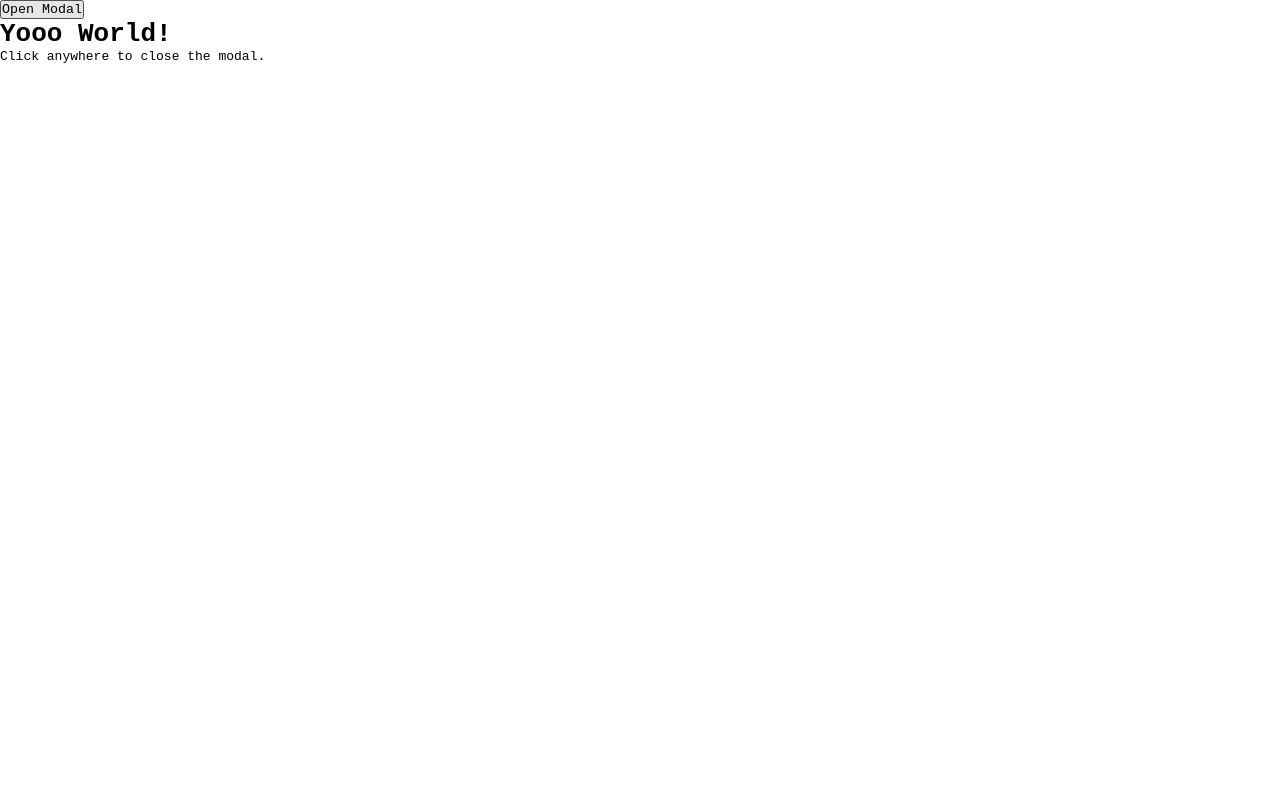
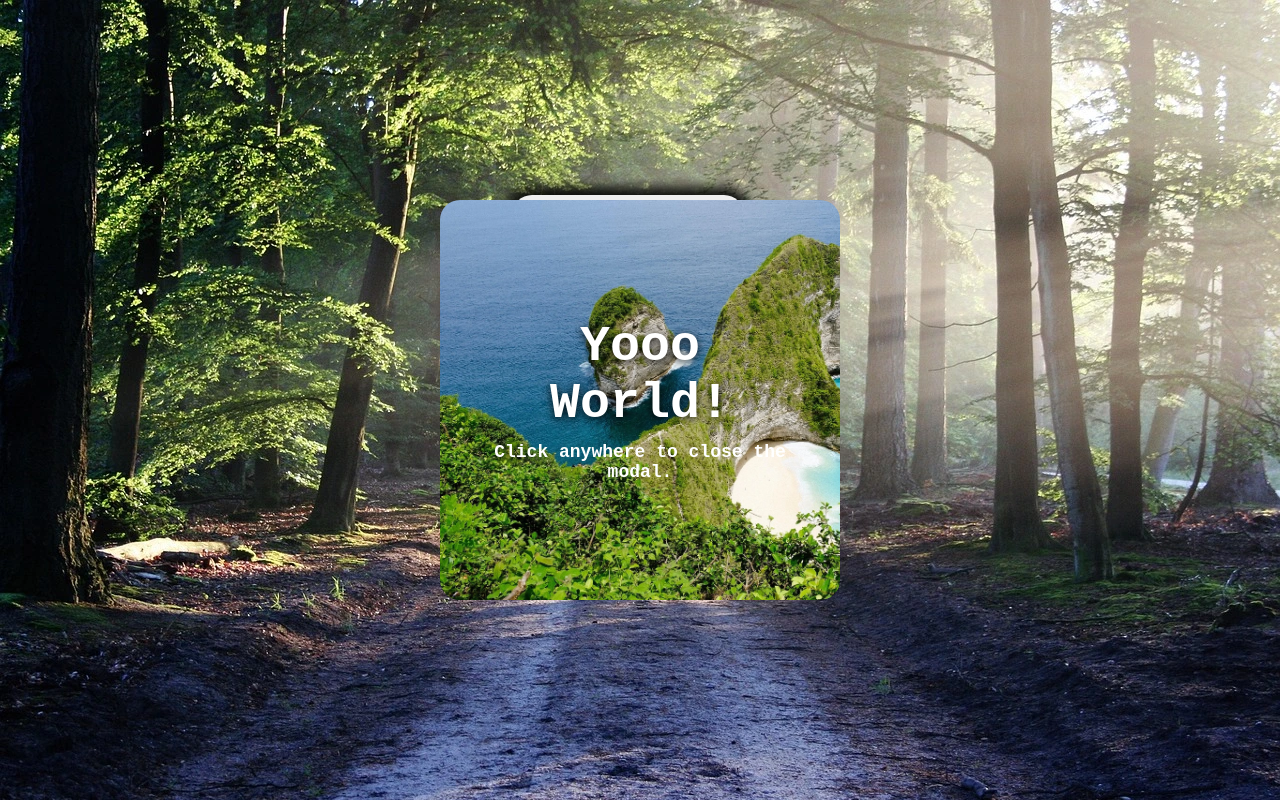
Before and after one commit to Dinu2011Mahi/JavaScript, a plain HTML site: page Simple Project/02-ModalProject/index.html in a window 1280 px wide. Both pictures are taken after a click on the button "Open Modal". Drawn offline with Linux system fonts and the light colour scheme.

Commit message:
full 02-project

```diff
--- a/Simple Project/02-ModalProject/index.html
+++ b/Simple Project/02-ModalProject/index.html
@@ -10,8 +10,8 @@
 
     <button id="openModal">Open Modal</button>
 
-    <div class="model">
-        <div class="model_overlay">
+    <div class="modal">
+        <div class="modal_overlay">
             <div class="modal_content">
                 <h1>Yooo World!</h1>
                 <p>Click anywhere to close the modal.</p>
--- a/Simple Project/02-ModalProject/script.js
+++ b/Simple Project/02-ModalProject/script.js
@@ -0,0 +1,11 @@
+const btnElement = document.querySelector("#openModal");
+const modalElement = document.querySelector(".modal");
+const modalContentElement = modalElement.querySelector(".modal_content");
+
+btnElement.addEventListener('click', () => {
+    modalElement.classList.add("open");
+});
+
+modalContentElement.addEventListener("click", function(){
+    modalElement.classList.remove("open");
+});
--- a/Simple Project/02-ModalProject/style.css
+++ b/Simple Project/02-ModalProject/style.css
@@ -1,10 +1,90 @@
-*{
+* {
     padding: 0;
     margin: 0;
     box-sizing: border-box;
     font-family: monospace;
 }
 
-body{
-    background-image: ;
+body {
+    background-image: url("../../Asset/images/nature.webp");
+    background-size: cover;
+    background-repeat: no-repeat;
+    color: whitesmoke;
 }
+
+button {
+    margin-left: 40vw;
+    margin-right: 40vw;
+    margin-top: 15rem;
+    padding: 2rem;
+    border: 0;
+    border-radius: 20px;
+    font-size: 30px;
+    font-weight: 700;
+    transition: 0.5s;
+    box-shadow: 0 0 12px 8px rgba(0, 0, 0, 0.9);
+    cursor: pointer;
+}
+
+button:hover {
+    /* transform: rotate(-360deg); */
+    padding: 2.5rem;
+    font-size: 35px;
+    color: tomato;
+}
+
+.modal {
+    position: fixed;
+    left: 0;
+    top: 0;
+    width: 100vw;
+    height: 100vh;
+    /* background-color: aqua; */
+    /* display: flex; */
+    justify-content: center;
+    align-items: center;
+    display: none;
+}
+
+.modal .modal_overlay {
+    background-image: url(../../Asset/images/Water.webp);
+    background-size: cover;
+    /* background-color: rgba(0, 0, 0, 0.3); */
+    display: flex;
+    justify-content: center;
+    align-items: center;
+    border-radius: 20px;
+    min-width: 350px;
+    width: 400px;
+    min-height: 250px;
+    height: 400px;
+    padding: 2rem;
+}
+
+.modal .modal_overlay .modal_content {
+    position: relative;
+    cursor: pointer;
+    color: white;
+    text-align: center;
+    border-radius: 20px;
+    /* background-color: tomato; */
+    min-width: 200px;
+    padding: 2rem;
+}
+
+.modal .modal_overlay .modal_content h1 {
+    font-size: 50px;
+    font-weight: 700;
+    text-shadow: 0 2px 8px rgba(0, 0, 0, 0.9);
+    /* padding-top: 60px; */
+}
+
+.modal .modal_overlay .modal_content p{
+    font-size: 18px;
+    margin-top: 10px;
+    font-weight: 600;
+}
+
+.modal.open{
+    display: flex;
+}
```
